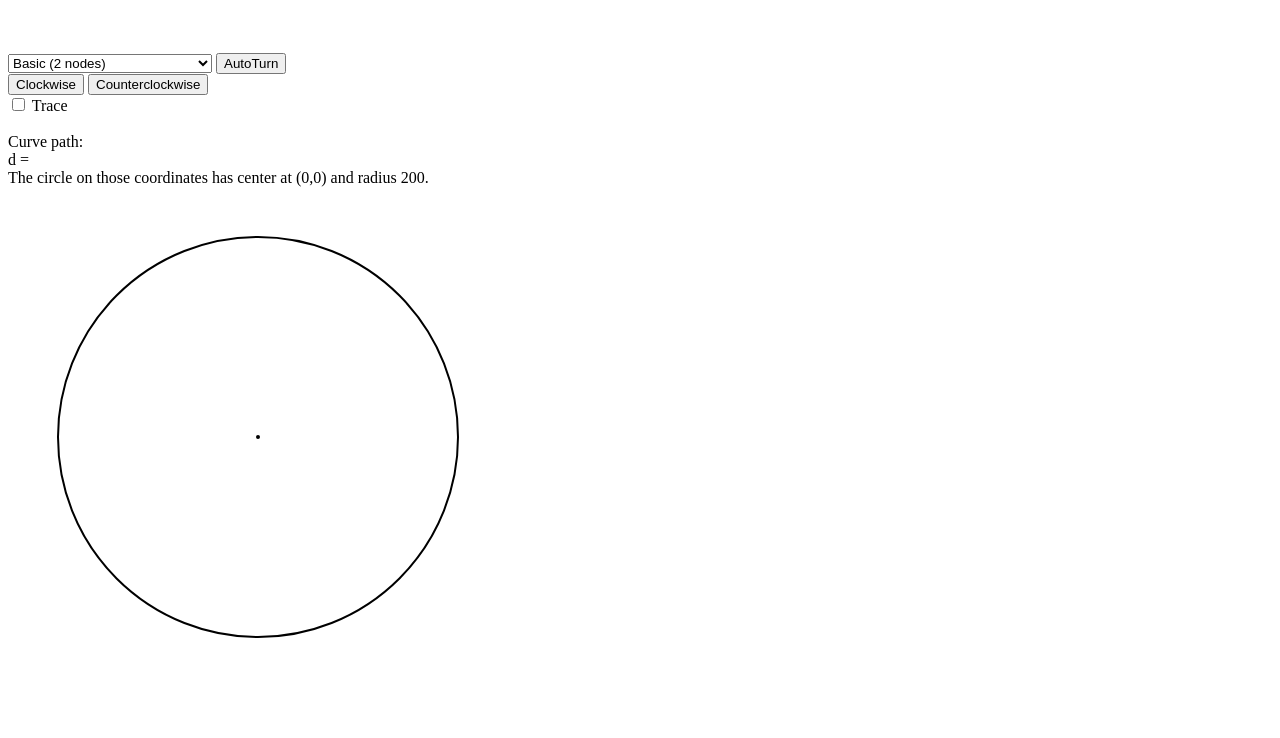
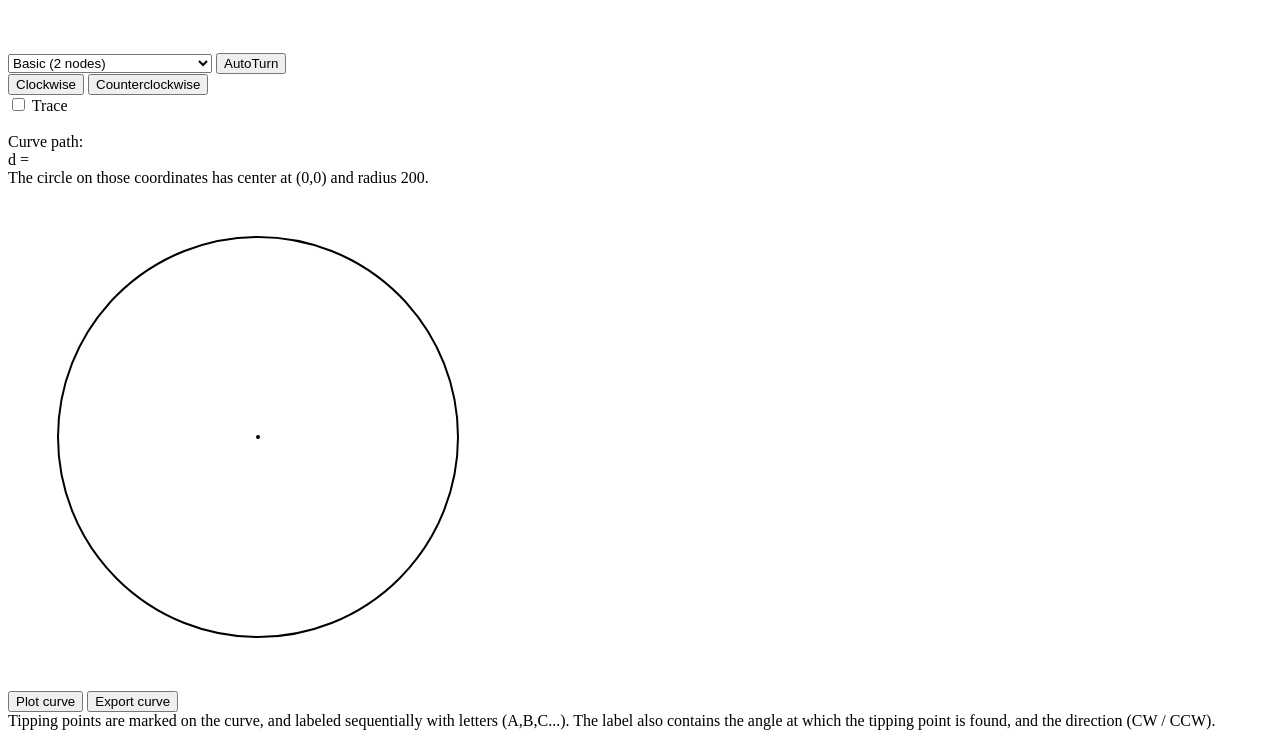
Before and after one commit to IMAGINARY/tipping-simulator, a website: page index.html in a window 1280 px wide. Shown: the part 459-1197 px from the top of the page. Before the commit the page ends 1158 px from the top, so only its background shows below. Drawn offline with nearby package versions, Linux system fonts and the light colour scheme.

Commit message:
Added buttons for Plotting and Exporting the curve

```diff
--- a/index.html
+++ b/index.html
@@ -56,6 +56,11 @@ d = <span id="d-attr"></span>
 The circle on those coordinates has center at (0,0) and radius 200.
 <br>
 <svg id="svg2"> </svg>
+<br>
+<button id="PlotCurve"> Plot curve </button>
+<button id="ExportCurve"> Export curve </button>
+<br>
+Tipping points are marked on the curve, and labeled sequentially with letters (A,B,C...). The label also contains the angle at which the tipping point is found, and the direction (CW / CCW).
 
 <script>
 
@@ -386,6 +391,10 @@ function saveSVG() {
   d3_save_svg.save(d3.select('#svg2').node(), config);
 }
 
+
+d3.select("#PlotCurve").on("click",drawDesign);
+d3.select("#ExportCurve").on("click",saveSVG);
+
 </script>
 
 
```
